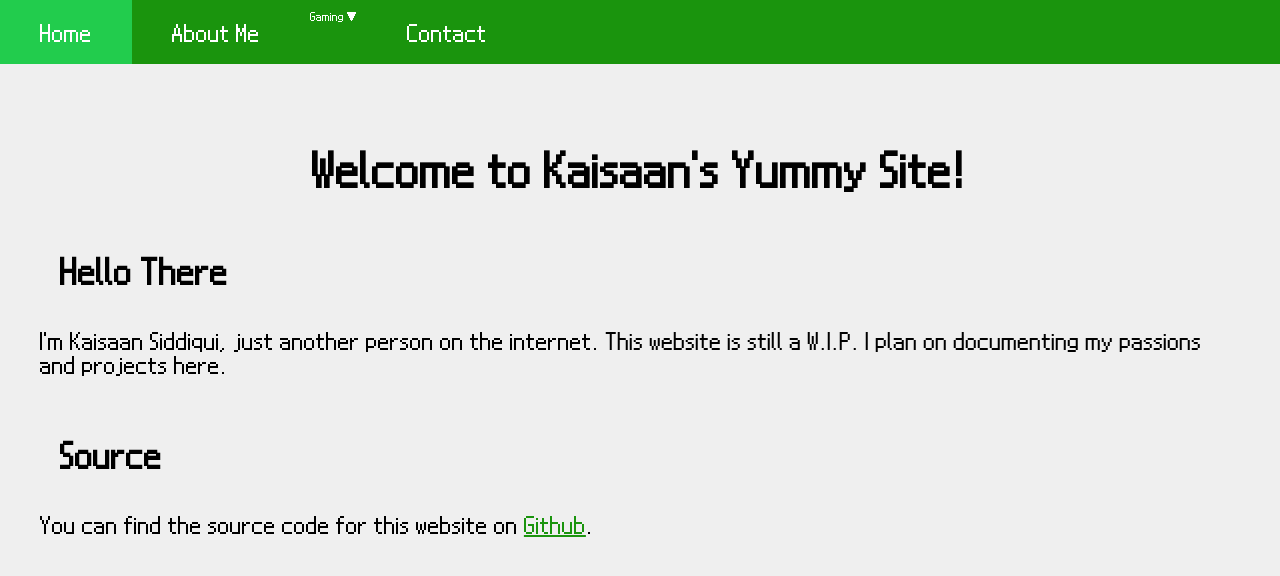
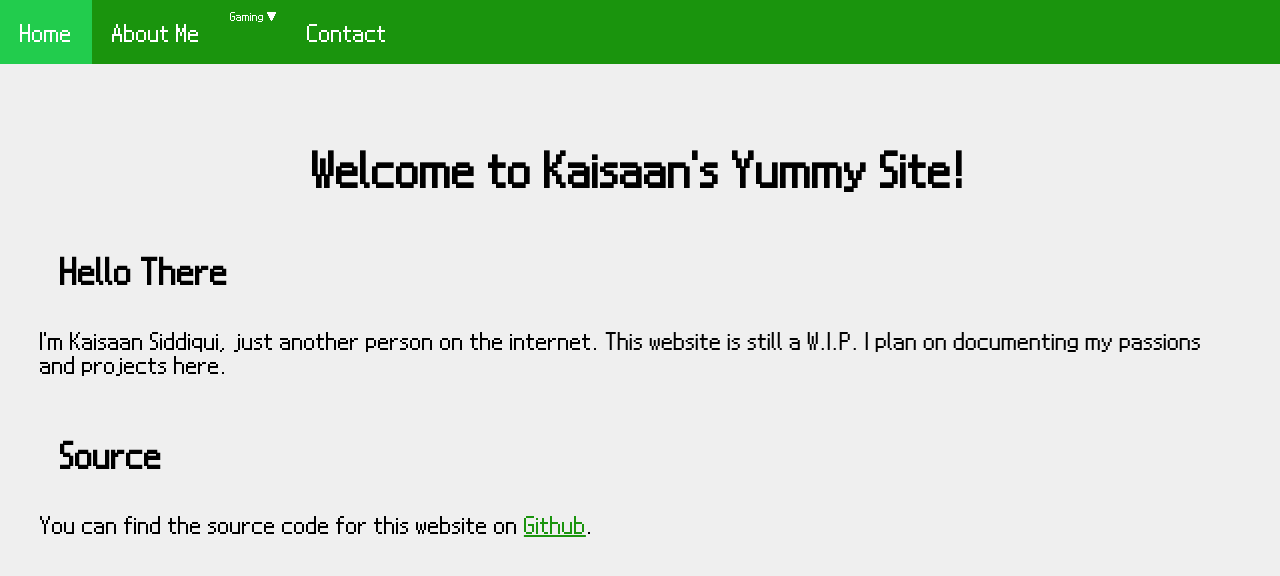
Before and after one commit to Kaisaan/kaisaan.github.io, a Jekyll site: the page built from index.html, in a window 1280 px wide. Shown: the top 576 px of the page. Built offline with Jekyll 4.4.1, drawn with Linux system fonts in a browser that asks for light colours; some web fonts are replaced.

Commit message:
Update style.css

```diff
--- a/css/style.css
+++ b/css/style.css
@@ -91,7 +91,7 @@ a:active {
     display: block;
     color: white;
     text-align: center;
-    padding: 1em 2em;
+    padding: 1em 1em;
     text-decoration: none;
 }
 
```
